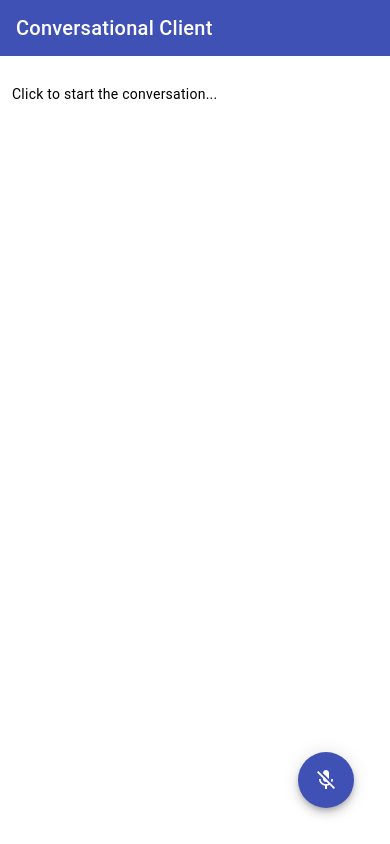
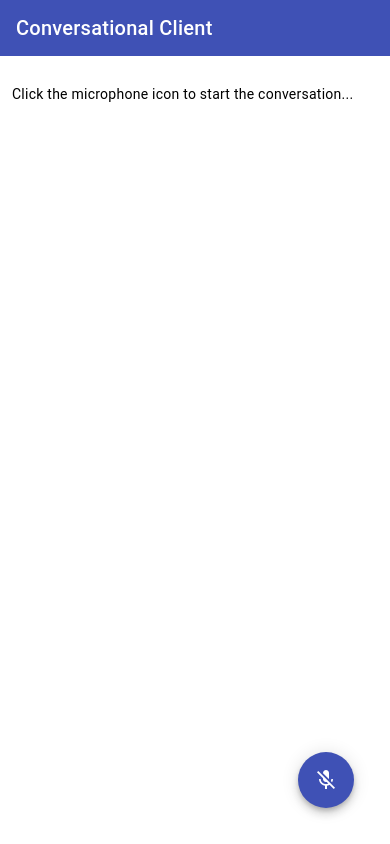
Before and after one commit to adamconnors/conversational-testbed, an Angular app in the folder conversational-client/: page / in a window 390 px wide. Built offline with nearby package versions, Linux system fonts and the light colour scheme.

Commit message:
Fix mobile and associated state mgmt clean-up

```diff
--- a/conversational-client/src/app/components/speech-recognizer/speech-recognizer.component.html
+++ b/conversational-client/src/app/components/speech-recognizer/speech-recognizer.component.html
@@ -1,10 +1,10 @@
-<div class="status">{{ status }}</div>
+<div class="status">{{ getStatusMessage() }}</div>
 <div class="dialog">
   <div *ngFor="let line of dialog">{{ line }}</div>
 </div>
 
 <button id="talkback-btn" mat-fab color="primary" (click)="onStartStop()">
-  @if (!recognizing) {
+  @if (!isListening()) {
     <mat-icon>mic_off</mat-icon>
   } @else {
     <mat-icon>mic</mat-icon>
--- a/conversational-client/src/app/components/speech-recognizer/speech-recognizer.component.ts
+++ b/conversational-client/src/app/components/speech-recognizer/speech-recognizer.component.ts
@@ -3,6 +3,14 @@
 import {Component} from '@angular/core';
 import {NgZone, Output, EventEmitter} from '@angular/core';
 import {environment} from 'environments/environment';
+
+enum ListenState {
+  New,
+  Listening,
+  Processing,
+  Speaking,
+  Paused
+}
 
 @Component({
   selector: 'app-speech-recognizer',
@@ -19,8 +27,8 @@ export class SpeechRecognizerComponent {
   private currentLine = 0;
 
   dialog: string[] = [];
-  recognizing = false;
-  status = 'Click to start the conversation...';
+
+  listenState: ListenState = ListenState.New;
 
   @Output() newDialogLineEvent = new EventEmitter<string[]>();
   @Output() transcriptDowloadEvent = new EventEmitter<string[]>();
@@ -35,10 +43,10 @@ export class SpeechRecognizerComponent {
     this.recognition.continuous = true;
     this.recognition.interimResults = true;
 
+    // called by speech recognition engine
     this.recognition.onstart = () => {
-      this.recognizing = true;
       this.zone.run(() => {
-        this.status = 'Listening...';
+        this.listenState = ListenState.Listening;
       });
       console.log('info_speak_now');
     };
@@ -65,25 +73,26 @@ export class SpeechRecognizerComponent {
     // called by speech recognition engine
     this.recognition.onend = () => {
       console.log('info_end');
-      this.zone.run(() => {
-        this.recognizing = false;
-      });
+      if (this.listenState === ListenState.Listening) {
+        // This is a timeout from the speechAPI so automatically restart.
+        console.log("SpeechAPI timeout, automatically restarting.");
+        this.recognition!.start();
+      }
     };
 
     // called by speech recognition engine
     this.recognition.onresult = (event: SpeechRecognitionEvent) => {
-      console.log('onresult:' + event.results);
       this.zone.run(() => {
-        this.handleUserRequest(event);
+        this.handleSpeechResult(event);
       });
     };
   }
 
-  handleUserRequest(event: SpeechRecognitionEvent) {
-    this.status = 'Processing...';
+  handleSpeechResult(event: SpeechRecognitionEvent) {
     let interim_transcript = '';
     for (let i = event.resultIndex; i < event.results.length; ++i) {
-      if (event.results[i].isFinal) {
+      // confidence > 0 is required for Android Chrome
+      if (event.results[i].isFinal && event.results[i][0].confidence > 0) {
         const line: string = event.results[i][0].transcript;
         if (!line) {
           return;
@@ -92,7 +101,8 @@ export class SpeechRecognizerComponent {
         this.dialog[this.currentLine] = line;
         this.currentLine++;
 
-        // Emit an event in app.component
+        // Emit an event to send this line of dialog to the request to the server
+        this.listenState = ListenState.Processing;
         this.newDialogLineEvent.emit(this.dialog);
       } else {
         interim_transcript += event.results[i][0].transcript;
@@ -106,14 +116,33 @@ export class SpeechRecognizerComponent {
     window.scrollTo(0, document.body.scrollHeight);
   }
 
+  isListening() {
+    return this.listenState === ListenState.Listening;
+  }
+
+  getStatusMessage() {
+    switch (this.listenState) {
+      case ListenState.New:
+        return 'Click the microphone icon to start the conversation...';
+      case ListenState.Listening:
+        return 'Listening...';
+      case ListenState.Processing:
+        return 'Processing...';
+      case ListenState.Speaking:
+        return 'Talking...';
+      case ListenState.Paused:
+        return 'Click the microphone to continue the conversation...';
+    }
+  }
+
   handleLLMResponse(response: string) {
-    this.status = 'Talking...';
     this.dialog[this.currentLine] = response;
 
     this.audio.src = this.apiUrl + response;
 
     // Pause the speech recognition while the audio is playing
     this.zone.run(() => {
+      this.listenState = ListenState.Speaking;
       this.recognition!.stop();
     });
 
@@ -121,8 +150,8 @@ export class SpeechRecognizerComponent {
     this.audio.play();
     this.audio.onended = () => {
       this.zone.run(() => {
+        this.listenState = ListenState.Listening;
         this.recognition!.start();
-        this.status = 'Listening...';
       });
     };
 
@@ -131,17 +160,16 @@ export class SpeechRecognizerComponent {
 
   // Called by user button press.
   onStartStop() {
-    if (this.recognizing) {
+    if (this.isListening()) {
       console.log('stop listening');
-      this.status = 'Click to continue the conversation...';
+      this.listenState = ListenState.Paused;
       this.recognition!.stop();
-      this.recognizing = false;
     } else {
       console.log('start listening');
+      this.listenState = ListenState.Listening;
       this.audio.pause(); // Stop the audio from playing
       this.recognition!.lang = 'en-GB';
       this.recognition!.start();
-      this.recognizing = true;
       this.ignore_onend = true;
       this.start_timestamp = Date.now(); // Assign current timestamp
     }
```
